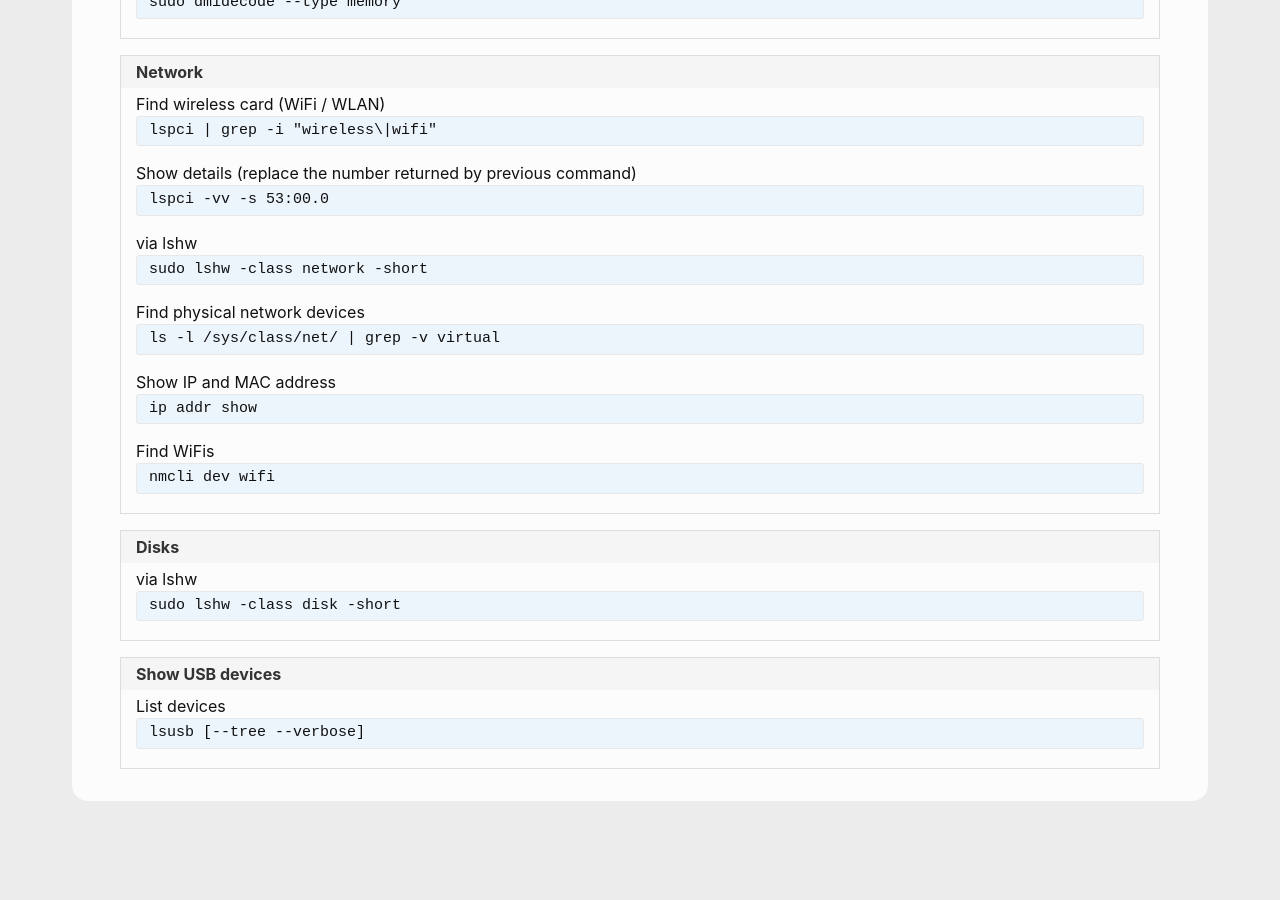
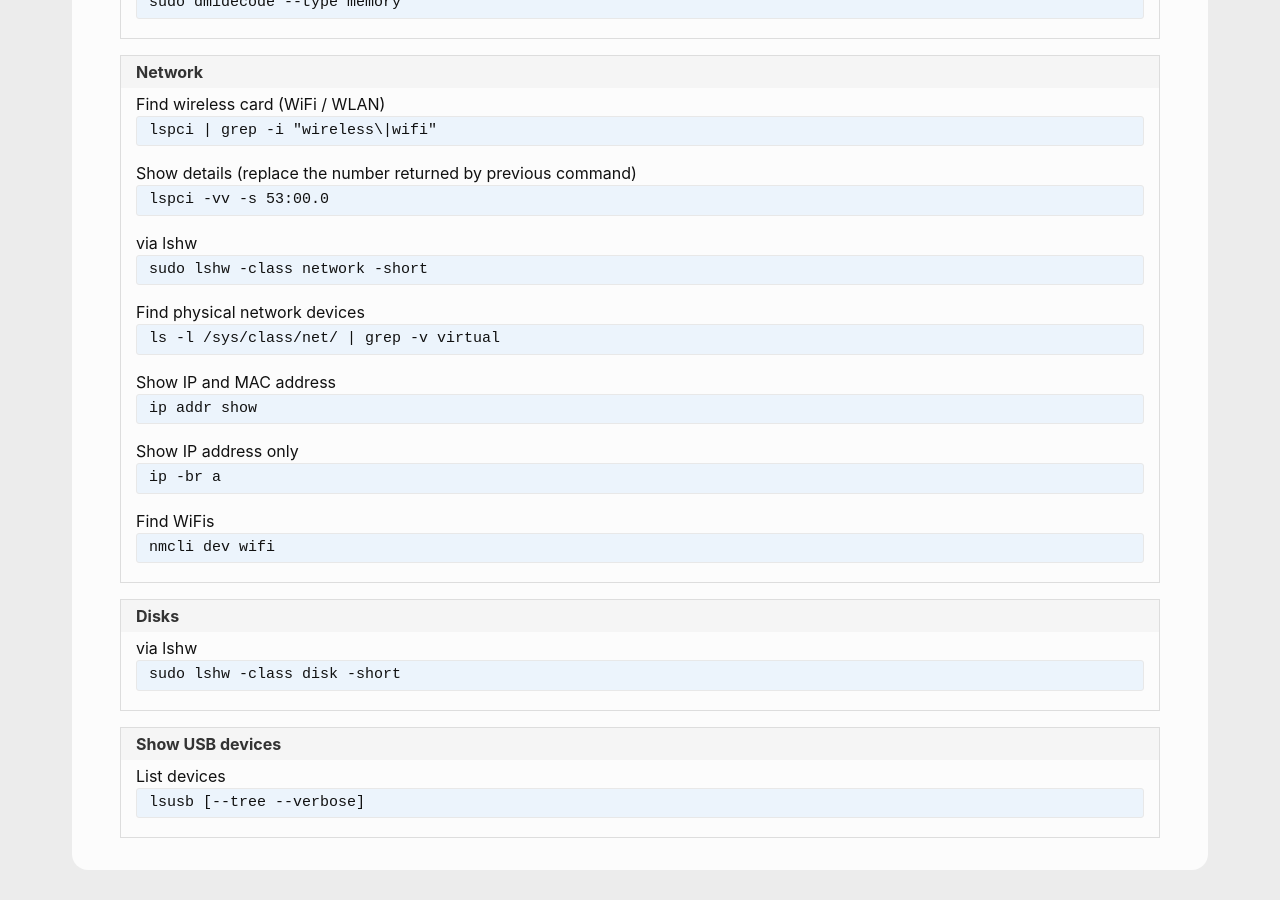
Before and after one commit to andreas-mausch/cheatsheets, a Jekyll site: the page built from _cheatsheets/hardware.md, in a window 1280 px wide and 900 px high, scrolled down 1123 px. Built offline with Jekyll 4.4.1, drawn with Linux system fonts in a browser that asks for light colours; before the commit the page ends 1954 px from its top, so only the background shows below that.

Commit message:
ip: Show only address

```diff
--- a/_cheatsheets/hardware.md
+++ b/_cheatsheets/hardware.md
@@ -28,6 +28,7 @@ section:
       via lshw: sudo lshw -class network -short
       Find physical network devices: ls -l /sys/class/net/ | grep -v virtual
       Show IP and MAC address: ip addr show
+      Show IP address only: ip -br a
       Find WiFis: nmcli dev wifi
   - name: Disks
     commands:
```
